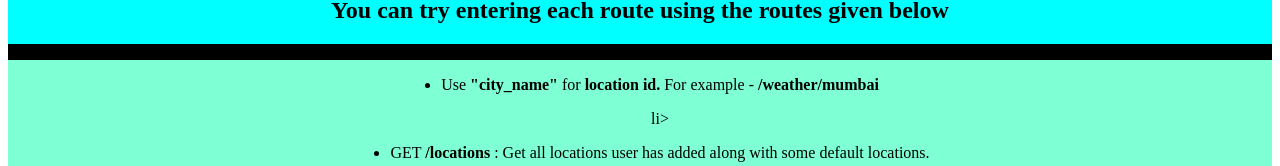
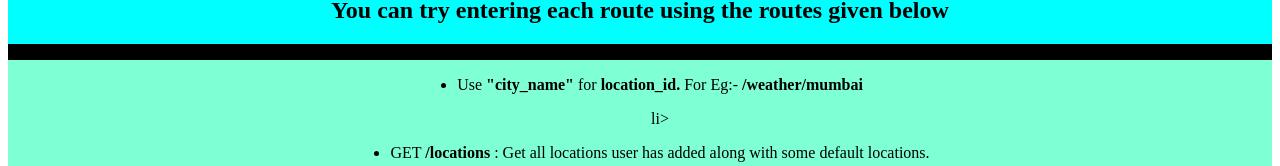
Before and after one commit to parthojha12/FitPage-Assessment, a website: page src/index.html in a window 1280 px wide. Shown: the part 237-403 px from the top of the page. Drawn offline with Linux system fonts and the light colour scheme.

Commit message:
Update index.html

```diff
--- a/src/index.html
+++ b/src/index.html
@@ -65,7 +65,7 @@
         </div>
         <div class="lowerdiv">
           <ul>
-            <li>Use <b>"city_name"</b> for <b>location id.</b> For example - <b>/weather/mumbai</b> </li>li>
+            <li>Use <b>"city_name"</b> for <b>location_id.</b> For Eg:- <b>/weather/mumbai</b> </li>li>
             <li>
               GET <b>/locations</b> : Get all locations user has added along with some default locations.
             </li>
```
